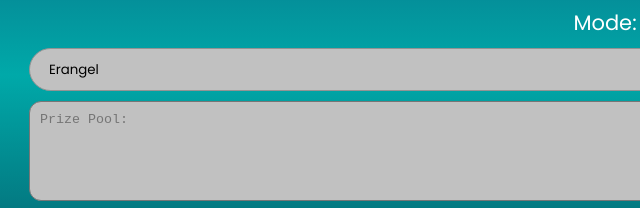
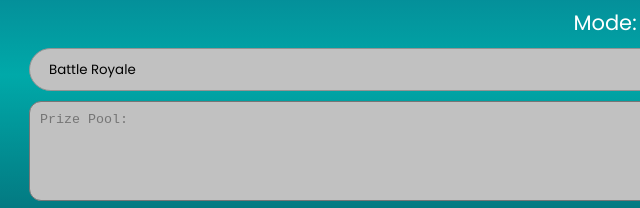
Before and after one commit to ffxesp/admin_panel, a plain HTML site: page index.html in a window 1280 px wide. Shown: the part 325-533 px from the top of the page, 35-675 px from the left. Drawn offline with Linux system fonts and the light colour scheme; a web font is replaced by a local one.

Commit message:
Update index.html

```diff
--- a/index.html
+++ b/index.html
@@ -43,9 +43,8 @@
     <input type="number" id="price" name="price" required placeholder="Entry Fee:">
     <label for="mode">Mode:</label>
     <select id="mode" name="mode" required>
-        <option value="ERA">Erangel</option>
-        <option value="MIRA">Miramar</option>
-        <option value="TDM">TDM</option>
+        <option value="BR">Battle Royale</option>
+        <option value="CS">Clash Squad</option>
     </select>
     <textarea id="prize" placeholder="Prize Pool: "></textarea>
     <input type="number" id="slot" name="slot" required placeholder="Slot:">
```
